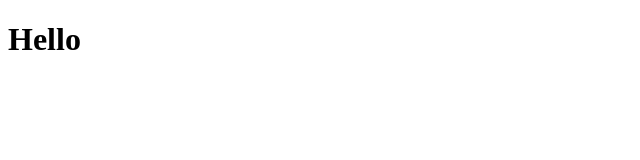
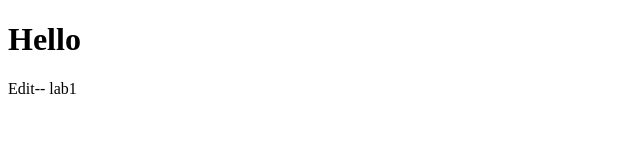
Before and after one commit to RehabHussin23/Source-Control-, a plain HTML site: page index.html in a window 1280 px wide. Shown: the full height of the page, 0-640 px from the left. Drawn offline with Linux system fonts and the light colour scheme.

Commit message:
Update index.html from remote repo

```diff
--- a/index.html
+++ b/index.html
@@ -7,5 +7,6 @@
 </head>
 <body>
     <h1>Hello</h1>
+    <p>Edit-- lab1</p>
 </body>
 </html>
```
